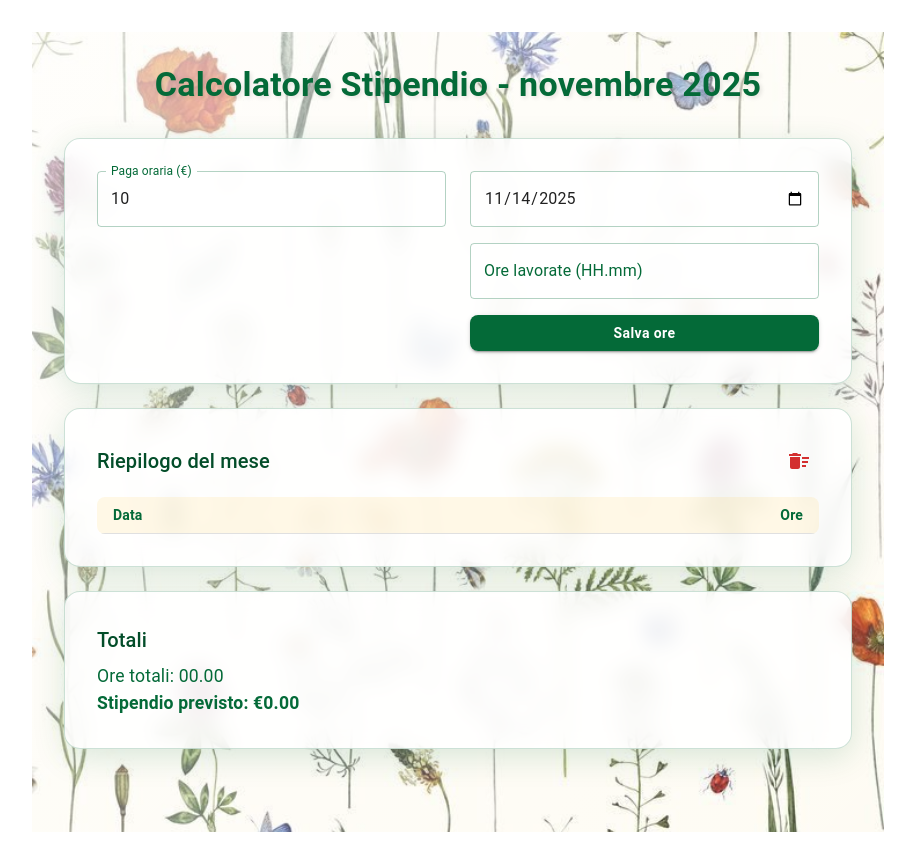
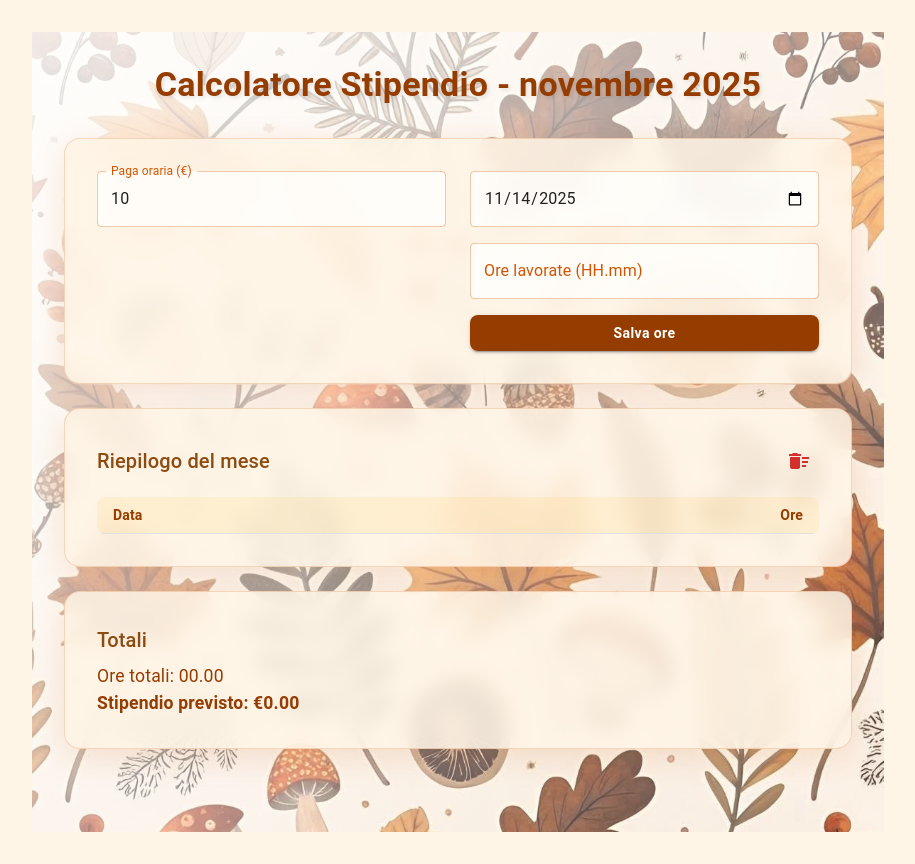
Before and after one commit to antoniofalcone89/calcola-stipendio, a React (Create React App) app: page / in a window 1280 px wide. Shown: the whole page, without its empty margins (182-1097 px from the left). Built offline with nearby package versions, Linux system fonts and the light colour scheme.

Commit message:
change background and theme

```diff
--- a/src/App.css
+++ b/src/App.css
@@ -53,11 +53,11 @@ body {
   text-transform: none !important;
   font-weight: 600 !important;
   border-radius: 8px !important;
-  background: linear-gradient(135deg, var(--primary-color), #046A38) !important;
+  background: linear-gradient(135deg, var(--primary-color), #046A38);
 }
 
 .MuiButton-contained:hover {
-  background: linear-gradient(135deg, #046A38, var(--primary-color)) !important;
+  background: linear-gradient(135deg, #046A38, var(--primary-color));
 }
 
 .MuiTableContainer-root {
--- a/src/App.js
+++ b/src/App.js
@@ -5,8 +5,14 @@ import CalcolatoreStipendio from './components/CalcolatoreStipendio';
 const theme = createTheme({
   palette: {
     primary: {
-      main: '#1976d2',
+      main: '#D35400',
     },
+    secondary: {
+      main: '#8E4B10',
+    },
+    background: {
+      default: '#FFF5E6',
+    }
   },
 });
 
--- a/src/components/CalcolatoreStipendio.js
+++ b/src/components/CalcolatoreStipendio.js
@@ -38,16 +38,16 @@ import { Delete as DeleteIcon, DeleteSweep as DeleteSweepIcon } from '@mui/icons
 const theme = createTheme({
   palette: {
     primary: {
-      main: '#046A38',
-      light: '#0B8A4B',
+      main: '#953c00ff', // burnt orange
+      light: '#E67E22',
     },
     secondary: {
-      main: '#034D29',
-      light: '#058142',
+      main: '#8E4B10', // warm brown
+      light: '#B65C20',
     },
     background: {
-      default: '#FFFAF0',
-      paper: 'rgba(255, 255, 255, 0.9)',
+      default: '#FFF5E6', // warm cream
+      paper: 'rgba(255, 245, 230, 0.9)',
     },
   },
   components: {
@@ -55,27 +55,27 @@ const theme = createTheme({
       styleOverrides: {
         root: {
           borderRadius: 16,
-          boxShadow: '0 8px 32px rgba(4, 106, 56, 0.15)',
+          boxShadow: '0 8px 32px rgba(211, 84, 0, 0.15)',
           backdropFilter: 'blur(10px)',
-          backgroundColor: 'rgba(255, 255, 255, 0.85) !important',
-          border: '1px solid rgba(4, 106, 56, 0.2)',
+          backgroundColor: 'rgba(255, 245, 230, 0.85) !important',
+          border: '1px solid rgba(211, 84, 0, 0.2)',
         }
       }
     },
     MuiButton: {
       styleOverrides: {
         contained: {
-          background: 'linear-gradient(135deg, #046A38, #058142)',
+          background: 'linear-gradient(135deg, #D35400, #F39C12)',
           color: '#fff',
           fontWeight: 600,
           '&:hover': {
-            background: 'linear-gradient(135deg, #058142, #046A38)',
+            background: 'linear-gradient(135deg, #F39C12, #D35400)',
           }
         },
         text: {
-          color: '#046A38',
+          color: '#D35400',
           '&:hover': {
-            backgroundColor: 'rgba(4, 106, 56, 0.1)',
+            backgroundColor: 'rgba(211, 84, 0, 0.1)',
           }
         }
       }
@@ -85,24 +85,24 @@ const theme = createTheme({
         root: {
           '& .MuiOutlinedInput-root': {
             '& fieldset': {
-              borderColor: 'rgba(4, 106, 56, 0.3)',
+              borderColor: 'rgba(211, 84, 0, 0.3)',
             },
             '&:hover fieldset': {
-              borderColor: '#046A38',
+              borderColor: '#D35400',
             },
             '&.Mui-focused fieldset': {
-              borderColor: '#046A38',
+              borderColor: '#D35400',
             }
           },
           '& .MuiInputLabel-root': {
-            color: '#046A38',
+            color: '#D35400',
             '&.Mui-focused': {
-              color: '#046A38'
+              color: '#D35400'
             }
           },
           '& .MuiInputBase-input': {
             '&::placeholder': {
-              color: 'rgba(4, 106, 56, 0.7)',
+              color: 'rgba(211, 84, 0, 0.7)',
             }
           }
         }
@@ -112,7 +112,7 @@ const theme = createTheme({
       styleOverrides: {
         root: {
           '&:hover': {
-            backgroundColor: 'rgba(4, 106, 56, 0.05) !important',
+            backgroundColor: 'rgba(211, 84, 0, 0.05) !important',
           }
         }
       }
@@ -120,9 +120,9 @@ const theme = createTheme({
     MuiIconButton: {
       styleOverrides: {
         root: {
-          color: '#046A38',
+          color: '#D35400',
           '&:hover': {
-            backgroundColor: 'rgba(4, 106, 56, 0.1)',
+            backgroundColor: 'rgba(211, 84, 0, 0.1)',
           }
         }
       }
@@ -262,8 +262,8 @@ function CalcolatoreStipendio() {
         minHeight: '100vh',
         padding: { xs: 2, sm: 3, md: 4 },
         backgroundImage: `
-          linear-gradient(135deg, rgba(255,255,255,0.7), rgba(255,255,255,0.1)),
-          url('/images/sunflower-bg.jpg')
+          linear-gradient(135deg, rgba(255,255,255,0.9), rgba(255,255,255,0.1)),
+          url('/images/autumn2.jpg')
         `,
         backgroundSize: 'cover',
         backgroundPosition: 'center',
@@ -320,9 +320,9 @@ function CalcolatoreStipendio() {
                 onClick={salvaOreOggi}
                 sx={{
                   mt: 2,
-                  background: 'linear-gradient(135deg, #046A38, #058142)',
+                  background: 'linear-gradient(135deg, #953c00ff, #953c00ff)',
                   '&:hover': {
-                    background: 'linear-gradient(135deg, #058142, #046A38)',
+                    background: 'linear-gradient(135deg, #816205ff, #6a4f04ff)',
                   },
                   color: '#fff'
                 }}
```
Also changed, not shown: public/images/autumn.jpg (added), public/images/autumn2.jpg (added).
